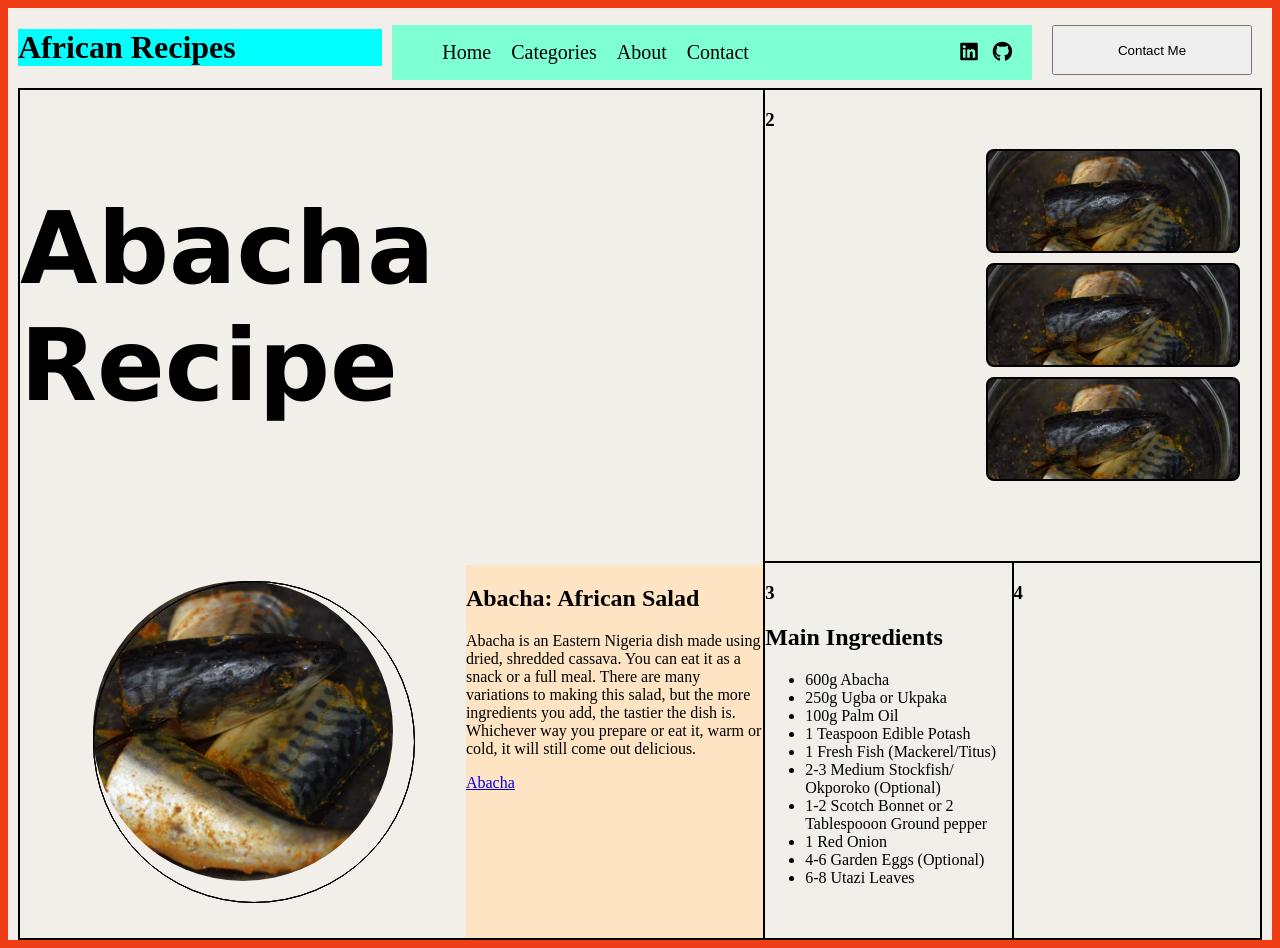
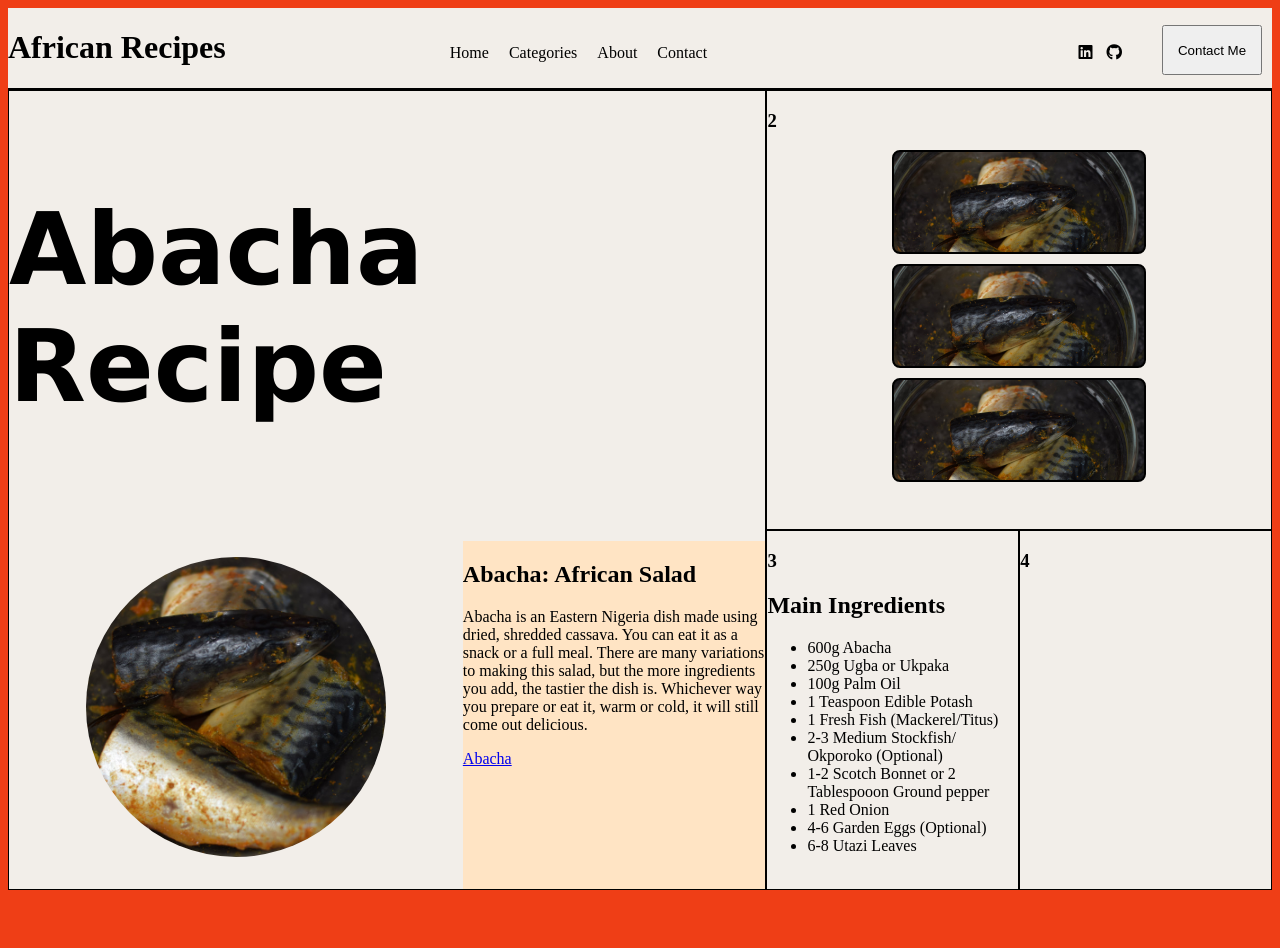
Before and after one commit to Austinuc/Recipe_Site, a plain HTML site: page index.html in a window 1280 px wide. After the commit the page ends 890 px from the top, so only its background shows below. Drawn offline with Linux system fonts and the light colour scheme.

Commit message:
Navigation bars completed; sticky and toggle UI completed

```diff
--- a/css/style.css
+++ b/css/style.css
@@ -1,52 +1,71 @@
 body {
     background-color: #EF3E16;
-    display: flex;
-    flex-direction: column;
+    /* display: flex;
+    flex-direction: column; */
     position: relative;
 }
 
 main {
     background-color: #F2EEE9;
     /* margin: -10px; */
-    padding: 0 10px;
+    /* padding: 0 10px; */
+    position: absolute;
 }
 
-header{background-color: #F2EEE9;
+header {
+    background-color: #F2EEE9;
     position: sticky;
     top: 0;
     display: flex;
     align-items: center;
-    /* margin: -10px -10px 0 0; */
     height: auto;
-
+    border-bottom: 2px solid black;
+    z-index: 10;
 }
-.fa-bars {
+.fa-bars, .fa-close {
     display: none;
-    position: absolute;
-    top: 10px;
-    right: 10px;
-    font-size: 34px;
 }
 header nav {
     margin: 10px 10px 0 10px;
-    width: 200px;
+    width: 250px;
 }
 header button {
     margin: 5px 10px 0 10px;
 }
 @media screen and (max-width: 900px) {
+    main {
+        background-color: #F2EEE9;
+        position: absolute;
+    }
     .mobile-menu.mobile-toggle {
         display: flex;
         flex-direction: column;
-        position: absolute;
+        position: fixed;
         align-items: flex-start;
         height: auto;
         padding: 10px 0 20px 0;
         margin: -20px 0 0 -10px;
         z-index: 5;
     }
+    .fa-bars.close {
+        display: none;
+    }
     .fa-bars {
         display: block;
+        position: absolute;
+        top: 10px;
+        right: 10px;
+        font-size: 34px;
+    }
+    .fa-close.close {
+        display: block;
+        position: absolute;
+        top: 10px;
+        right: 10px;
+        font-size: 34px;
+    }
+    .fa-close {
+        display: none;
     }
     header.mobile-menu {
         display: none;
@@ -61,10 +80,10 @@ header button {
 
     }
     .social-icons {
-        font-size: 20px;
+        font-size: 14px;
         width: 100%;
         border-top: 1px solid black;
-        margin-right: auto;
+        /* margin-right: auto; */
         margin-left: 0 !important;
     }
     .social-icons i {
@@ -72,7 +91,7 @@ header button {
     }
     #nav-bar li {
         margin-bottom: 20px;
-        font-size: 18px;
+        font-size: 14px;
         /* flex: 1 1 auto; */
     }
     #nav-bar li:nth-last-child(2) {
@@ -81,18 +100,28 @@ header button {
     header h1 {
         display: none;
     }
+    .toggle-icons {
+        background-color: #F2EEE9;
+        display: block;
+        top: 0;
+        width: 100%;
+        height: 50px;
+        position: fixed;
+        border-bottom: 1px solid black;
+        z-index: 2;
+    }
 }
 header h1 {
-    background-color: aqua;
+    /* background-color: aqua; */
     /* width: 100%; */
     flex: 1 1 auto;
 }
 header nav {
-    background-color: aquamarine;
+    /* background-color: aquamarine; */
     flex: 3 1 auto;
 }
 header button {
-    width: 200px;
+    width: 100px;
     flex: 0 1 auto;
     height: 50px;
     /* flex-basis: 0px; */
@@ -101,12 +130,12 @@ header button {
 header nav menu {
 
     display: flex;
-    justify-content: center;
+    /* justify-content: center; */
     list-style: none;
 }
 
 .social-icons {
-    font-size: 20px;
+    font-size: 16px;
     margin-left: auto;
 }
 .social-icons i {
@@ -117,68 +146,56 @@ header nav menu {
 }
 #nav-bar li {
     padding: 0 10px;
-    font-size: 20px;
+    font-size: 16px;
 }
 
 .banner.grid {
     background-color: #F2EEE9;
-    height: 850px;
+    height: 800px;
     display: grid;
     grid-template-columns: 3fr 1fr 1fr;
     /* grid-auto-rows: minmax(200px, auto); */
-    border: 1px solid black;
+    /* border: 1px solid black; */
 }
 .grid-item {
     border: 1px solid black;
 }
 .first-box {
-    grid-column-start: 1;
-    grid-column-end: 2;
-    grid-row-start: 1;
-    grid-row-end: 4;
+    grid-column: 1/2;
+    grid-row: 1/4;
     display: grid;
     grid-template-columns: 3fr 2fr;
     /* grid-auto-rows: minmax(200px, auto); */
     position: relative;
 }
 .second-box {
-    grid-column-start: 2;
-    grid-column-end: 4;
-    grid-row-start: 1;
-    grid-row-end: 3;
+    grid-column: 2/4;
+    grid-row: 1/3;
     display: flex;
     flex-direction: column;
     /* align-items: flex-end; */
 }
 .third-box {
-    grid-column-start: 2;
-    grid-column-end: 3;
-    grid-row-start: 3;
-    grid-row-end: 4;
+    grid-column: 2/3;
+    grid-row: 3/4;
 }
 .forth-box {
-    grid-column-start: 3;
-    grid-column-end: 4;
-    grid-row-start: 3;
-    grid-row-end: 4;
+    grid-column: 3/4;
+    grid-row: 3/4;
 }
 .first-box h1 {
-    grid-column-start: 1;
-    grid-column-end: 3;
-    grid-row-start: 1;
-    grid-row-end: 2;
+    grid-column: 1/3;
+    grid-row: 1/2;
     font-family:Verdana, Geneva, Tahoma, sans-serif;
     /* font-weight: 900; */
     font-size: 100px
 }
 .first-box figure {
-    grid-column-start: 1;
-    grid-column-end: 2;
-    grid-row-start: 2;
-    grid-row-end: 3;
+    grid-column: 1/2;
+    grid-row: 2/3;
     margin-left: auto;
     margin-right: auto;
-    position: relative;
+    /* position: relative; */
 }
 
 figure.slide-image {
@@ -190,29 +207,27 @@ figure.slide-image {
     border-radius: 50%;
     background-position: center;
 }
-.slide-image span {
+/* .slide-image span {
 
     position: absolute;
-    /* top: 0;
-    left: 0; */
+    top: 0;
+    left: 0;
 
     margin-left: auto;
     margin-right: auto;
     padding: 160px;
     border: 1px solid black;
     border-radius: 50%;
-}
+} */
 .first-box article {
-    grid-column-start: 2;
-    grid-column-end: 3;
-    grid-row-start: 2;
-    grid-row-end: 3;
+    grid-column: 2/3;
+    grid-row: 2/3;
     background-color: bisque;
 
 }
 .second-box div {
     margin-left: auto;
-    margin-right: 20px;
+    margin-right: auto;
     margin-bottom: 10px;
 
 }
@@ -251,6 +266,7 @@ figure.slide-image {
 }
 @media screen and (max-width: 900px) {
     .banner.grid {
+        margin-top: 40px;
         background-color: #F2EEE9;
         height: 100%;
         display: grid;
@@ -271,6 +287,8 @@ figure.slide-image {
         grid-row: 1/2;
         display: flex;
         flex-direction: column;
+        margin-left: auto;
+        margin-right: auto;
         /* align-items: flex-end; */
     }
     .third-box {
@@ -293,9 +311,9 @@ figure.slide-image {
         margin-right: auto;
     }
     .first-box img {
-        width: 200px;
+        width: 150px;
         border-radius: 50%;
-        height: 200px;
+        height: 150px;
 
     }
     .first-box article {
--- a/index.html
+++ b/index.html
@@ -27,15 +27,18 @@
             </nav>
             <button class="contact">Contact Me</button>
         </header>
-        <span><i class="fa-solid fa-bars"></i></span>
+        <span class="toggle-icons">
+            <i class="fa-solid fa-bars"></i>
+            <i class="fa-solid fa-close"></i>
+        </span>
         <section class="banner grid">
             <section class="first-box grid-item">
                 <h1>Abacha </br> Recipe</h1>
                 <figure class="slide-image">
                     <!-- <img src="./images/Abacha-1.jpg" alt="African Salad"> -->
+                    <!-- <span></span>
                     <span></span>
-                    <span></span>
-                    <span></span>
+                    <span></span> -->
                 </figure>
 
                 <article class="slide-ingredients">
--- a/js/index.js
+++ b/js/index.js
@@ -8,9 +8,12 @@ window.onload=function(){
         event() {
             // alert("Toggle listener triggered");
             document.querySelector(".fa-bars").addEventListener('click', e => this.toggle());
+            document.querySelector(".fa-close").addEventListener('click', e => this.toggle());
         }
         toggle() {
             document.querySelector(".mobile-menu").classList.toggle("mobile-toggle");
+            document.querySelector(".fa-bars").classList.toggle("close");
+            document.querySelector(".fa-close").classList.toggle("close");
             // alert("Toggle ran successfully");
         }
     }
```
